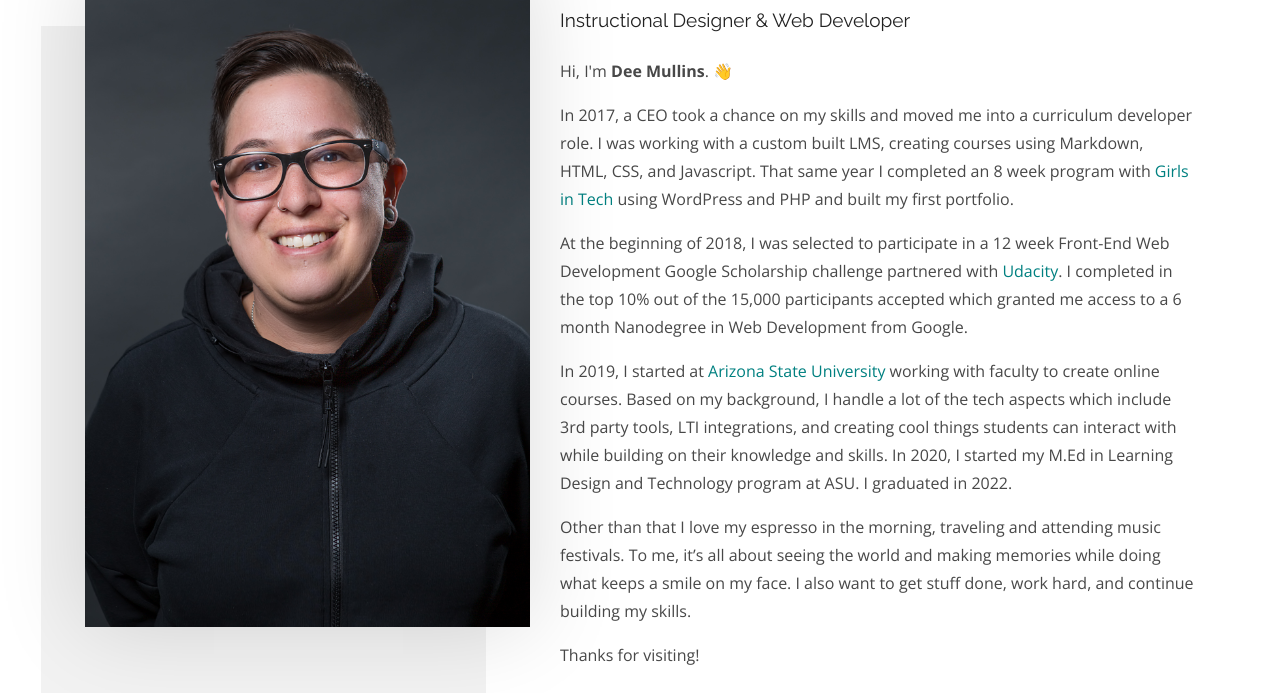
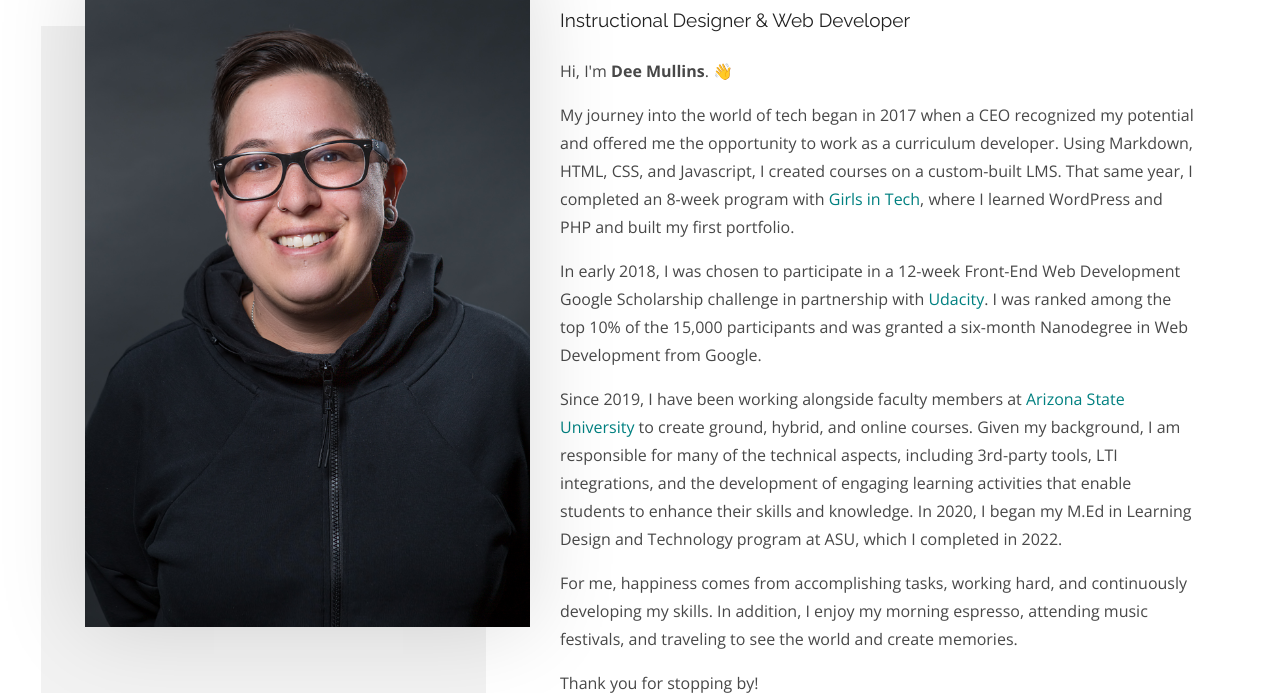
Before and after one commit to deemullins/deemullins.github.io, a website: page index.html in a window 1280 px wide. Shown: the part 941-1634 px from the top of the page. Drawn offline with nearby package versions, Linux system fonts and the light colour scheme.

Commit message:
updated bio and new resume

```diff
--- a/index.html
+++ b/index.html
@@ -107,10 +107,12 @@
                     <span class="blc">Specialized in</span>
                     <span class="cd-words-wrapper" style="width: 341.141px">
                         <b class="is-hidden">creating world class courses.</b>
+                        <b class="is-hidden">accessibility.</b>
                         <b class="is-visible">making interactive content.</b>
                         <b class="is-hidden">building websites.</b>
                         <b class="is-hidden">integrating tools.</b>
                         <b class="is-hidden">working with emerging technologies.</b>
+                        <b class="is-hidden">scalable initiatives.</b>
                     </span>
                 </p>
             </div>
@@ -140,47 +142,38 @@
                         </div>
                         <p>Hi, I'm <b>Dee Mullins</b>. &#128075;</p>
 
-                        <p>In 2017, a CEO
-                            took a chance on my skills and moved me into a curriculum
-                            developer role. I was working with a custom built LMS, creating
-                            courses using Markdown, HTML, CSS, and Javascript. That
-                            same year I completed an 8 week program with
-                            <a href="https://girlsintech.org/" alt="girls in tech" style="color: teal"
-                                target="_blank">Girls in Tech</a>
-                            using WordPress and PHP and built my first portfolio.
-                        </p>
                         <p>
-                            At the beginning of 2018, I was selected to
-                            participate in a 12 week Front-End Web Development Google Scholarship challenge partnered
-                            with
-                            <a href="https://www.udacity.com/google" alt="Google with Udacity" style="color: teal"
-                                target="_blank">Udacity</a>. I completed in the top
-                            10% out of the 15,000 participants accepted which granted me access to a 6 month Nanodegree
-                            in Web
-                            Development from Google.
+                            My journey into the world of tech began in 2017 when a CEO recognized my potential and
+                            offered me the opportunity to work as a curriculum developer. Using Markdown, HTML, CSS,
+                             and Javascript, I created courses on a custom-built LMS. That same year, I completed an
+                              8-week program with <a href="https://girlsintech.org/" alt="girls in tech" style="color: teal"
+                              target="_blank">Girls in Tech</a>, where I learned WordPress and PHP and built my first
+                               portfolio.
                         </p>
 
                         <p>
-                            In 2019, I started at
-                            <a href="https://www.asu.edu/" alt="ASU" style="color: teal" target="_blank">Arizona State
-                                University</a>
-                            working with faculty to create online courses. Based on my
-                            background, I handle a lot of the tech aspects which include 3rd
-                            party tools, LTI integrations, and creating cool things students
-                            can interact with while building on their knowledge and skills.
-                            In 2020, I started my M.Ed in Learning Design and Technology program at ASU.
-                            I graduated in 2022.
-
+                            In early 2018, I was chosen to participate in a 12-week Front-End Web Development
+                             Google Scholarship challenge in partnership with <a href="https://www.udacity.com/google" alt="Google with Udacity" style="color: teal"
+                             target="_blank">Udacity</a>. I was ranked among the
+                              top 10% of the 15,000 participants and was granted a six-month Nanodegree in Web Development
+                              from Google.
                         </p>
 
                         <p>
-                            Other than that I love my espresso in the morning, traveling and
-                            attending music festivals. To me, it’s all about seeing the
-                            world and making memories while doing what keeps a smile on my
-                            face. I also want to get stuff done, work hard, and continue
-                            building my skills.
+                            Since 2019, I have been working alongside faculty members at <a href="https://www.asu.edu/" alt="ASU"
+                            style="color: teal" target="_blank">Arizona State University</a> to create ground, hybrid, and
+                            online courses. Given my background, I am responsible for many of the technical aspects, including
+                             3rd-party tools, LTI integrations, and the development of engaging learning activities that
+                             enable students to enhance their skills and knowledge. In 2020, I began my M.Ed in Learning
+                             Design and Technology program at ASU, which I completed in 2022.
                         </p>
-                        <p>Thanks for visiting!</p>
+
+                        <p>
+                            For me, happiness comes from accomplishing tasks, working hard, and continuously developing my
+                             skills. In addition, I enjoy my morning espresso, attending music festivals, and traveling to
+                             see the world and create memories.
+                        </p>
+                        <p>Thank you for stopping by!</p>
 
                         <!--About Social Icons-->
                         <div class="social-icons">
@@ -192,7 +185,7 @@
                         </div>
                         <span class="about-button">
                             <a class="main-btn"
-                                href="https://drive.google.com/file/d/1-tDOo328ducd2uj59L7ZABf0t0Pc6QVl/view?usp=sharing"
+                                href="https://drive.google.com/uc?id=1YgVmKdw0V68_iLO3tK9S1dUj_6DTuL-p&export=download"
                                 target="_blank">Download CV</a>
                         </span>
                     </div>
@@ -805,7 +798,7 @@
             <div class="row text-center">
                 <div class="col-md-12">
                     <hr />
-                    <p class="copy pt-30">Dee Mullins © 2021. All Right Reserved.</p>
+                    <p class="copy pt-30">Dee Mullins © 2023. All Right Reserved.</p>
                 </div>
             </div>
         </div>
```
